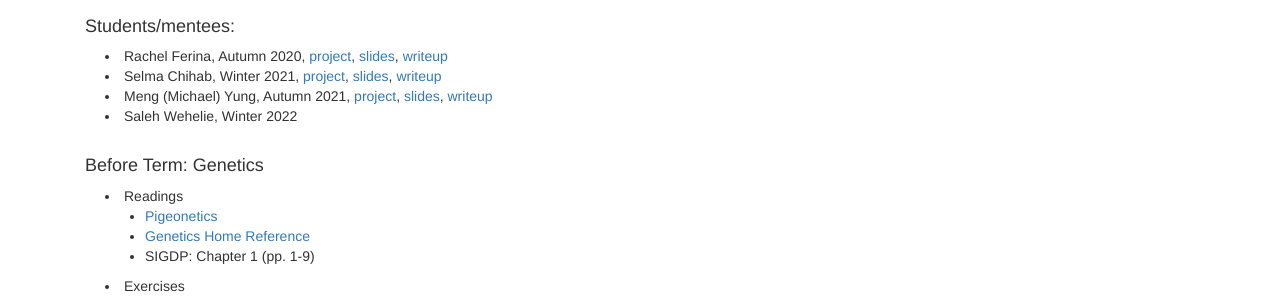
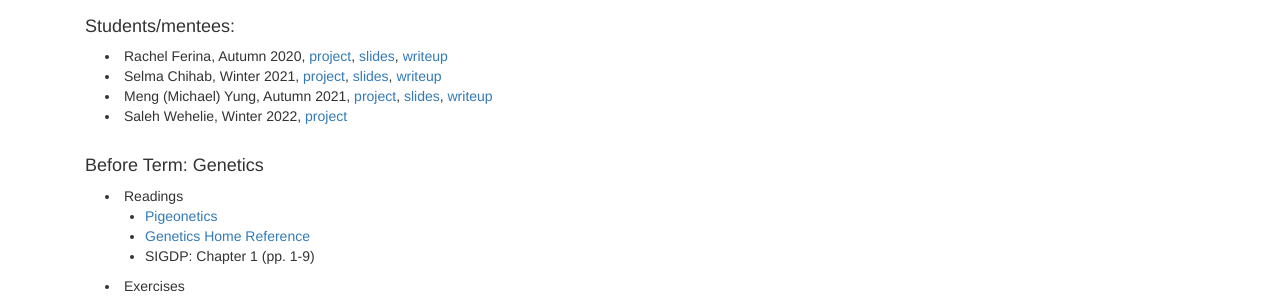
Before and after one commit to sdtemple/sdtemple.github.io, a Jekyll site: the page built from statgen1.html, in a window 1280 px wide and 900 px high. Shown: the part 413-711 px from the top of the window. Built offline with Jekyll 4.4.1, drawn with Linux system fonts in a browser that asks for light colours; nearby versions of some CDN libraries; library files that are not in the unit come from our copies.

Commit message:
Update statgen1.html

```diff
--- a/statgen1.html
+++ b/statgen1.html
@@ -25,7 +25,7 @@
 <li style="padding:0px;margin:0px 20px 0px;"> Rachel Ferina, Autumn 2020, <a href = "files/rachel-project.pdf">project</a>, <a href = "files/rachel-slides.pdf">slides</a>, <a href = "files/rachel-writeup.pdf">writeup</a> </li>
 <li style="padding:0px;margin:0px 20px 0px;"> Selma Chihab, Winter 2021, <a href = "files/selma-project.pdf">project</a>, <a href = "files/selma_slides.pdf">slides</a>, <a href = "files/selma-writeup.pdf">writeup</a> </li>
 <li style="padding:0px;margin:0px 20px 0px;"> Meng (Michael) Yung, Autumn 2021, <a href = "files/michael-project.pdf">project</a>, <a href = "files/michael-slides.pdf">slides</a>, <a href = "files/michael-writeup.pdf">writeup</a> </li>
-<li style="padding:0px;margin:0px 20px 0px;"> Saleh Wehelie, Winter 2022 </li>
+<li style="padding:0px;margin:0px 20px 0px;"> Saleh Wehelie, Winter 2022, <a href = "files/stat499_project_wehelie.pdf">project</a> </li>
 <br/>
 </p>
 
```
